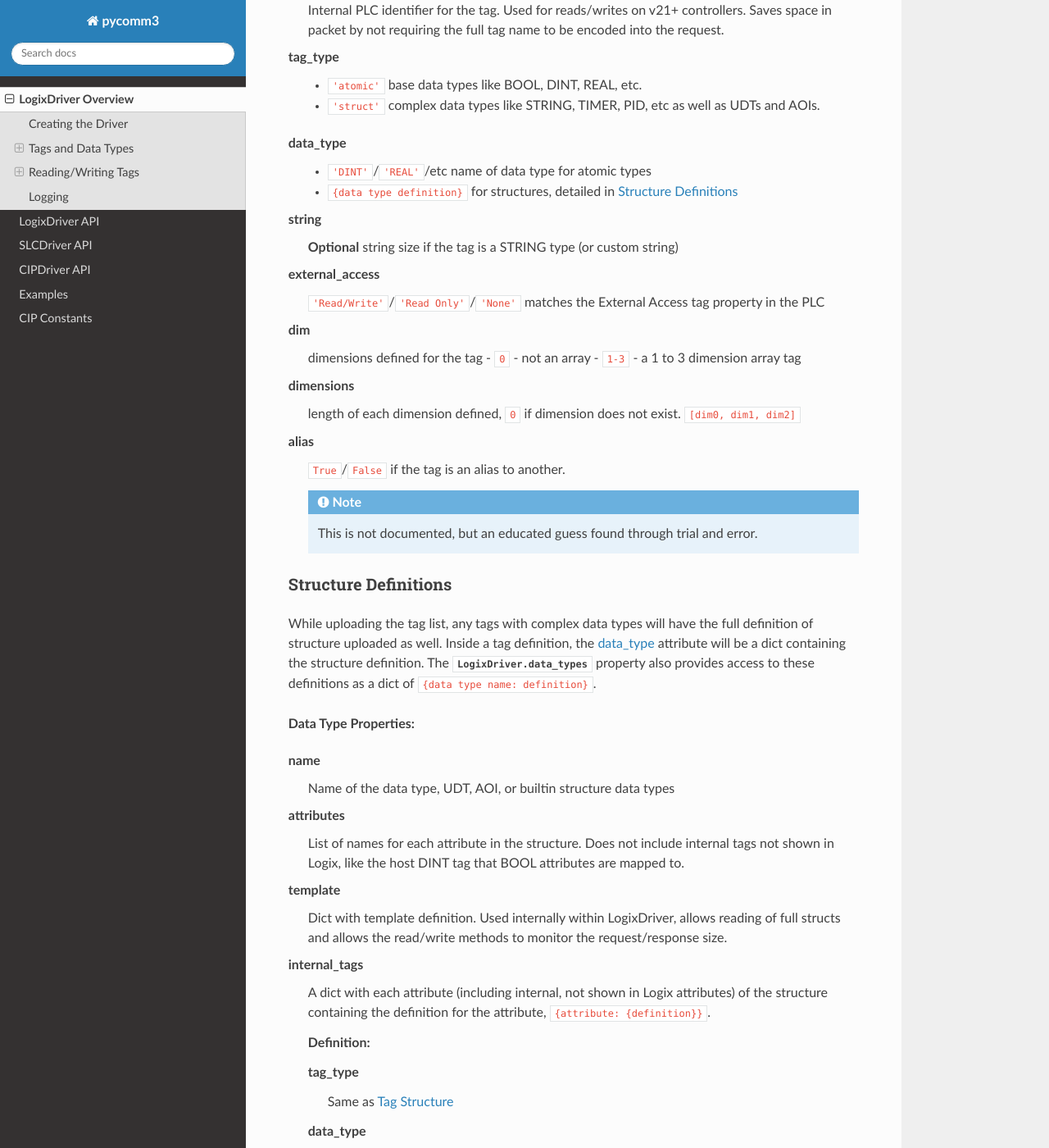
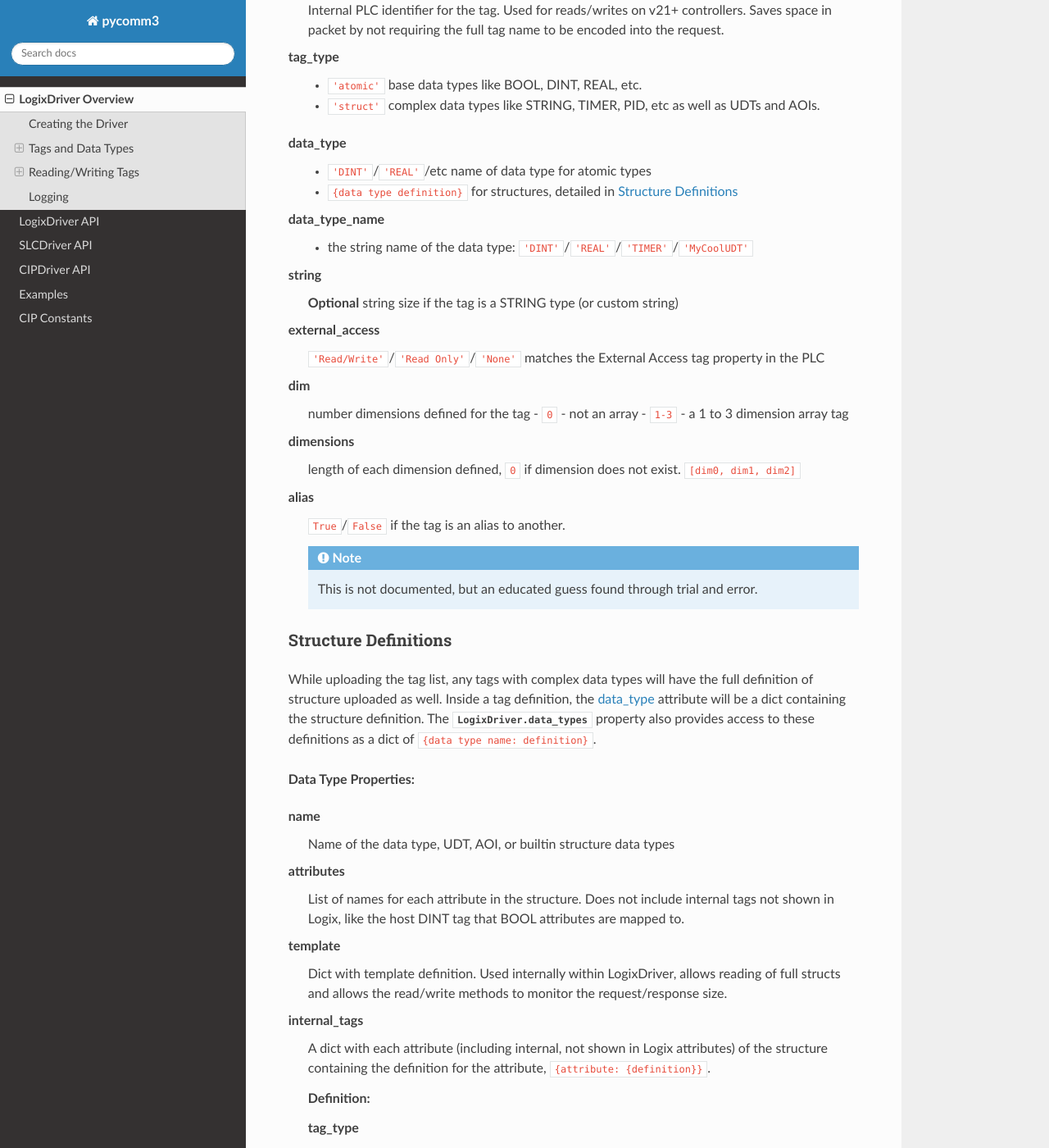
Before and after one commit to ottowayi/pycomm3, a Sphinx documentation site: the page built from docs/usage.rst, in a window 1280 px wide and 1400 px high, scrolled down 1974 px. Shown: the whole window at 82% size. Built offline with Sphinx 7.4.7 and the Read the Docs theme 2.0.0, drawn with Linux system fonts in a browser that asks for light colours; some of the changed text lies outside the part shown.

Commit message:
minor doc update

```diff
--- a/docs/usage.rst
+++ b/docs/usage.rst
@@ -94,6 +94,9 @@ data_type
     - ``'DINT'``/``'REAL'``/etc name of data type for atomic types
     - ``{data type definition}`` for structures, detailed in `Structure Definitions`_
 
+data_type_name
+    - the string name of the data type: ``'DINT'``/``'REAL'``/``'TIMER'``/``'MyCoolUDT'``
+
 string
     **Optional** string size if the tag is a STRING type (or custom string)
 
@@ -101,7 +104,7 @@ external_access
     ``'Read/Write'``/``'Read Only'``/``'None'`` matches the External Access tag property in the PLC
 
 dim
-    dimensions defined for the tag
+    number dimensions defined for the tag
     - ``0`` - not an array
     - ``1-3`` - a 1 to 3 dimension array tag
 
@@ -146,6 +149,9 @@ internal_tags
         Same as `Tag Structure`_
 
     data_type
+        Same as `Tag Structure`_
+
+    data_type_name
         Same as `Tag Structure`_
 
     string
@@ -241,6 +247,7 @@ Verify all reads were successful
 ...     print('All tags read successfully')
 All tags read successfully
 
+
 Writing Tags
 ^^^^^^^^^^^^
 
@@ -273,6 +280,7 @@ Check if all writes were successful
 >>> if all(results):
 ...     print('All tags written successfully')
 All tags written successfully
+
 
 String Tags
 ^^^^^^^^^^^
```
